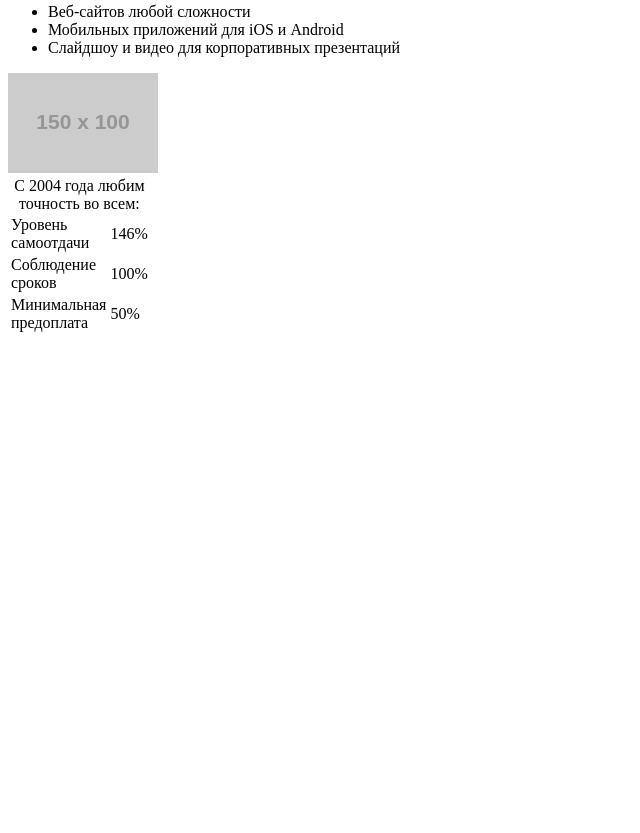
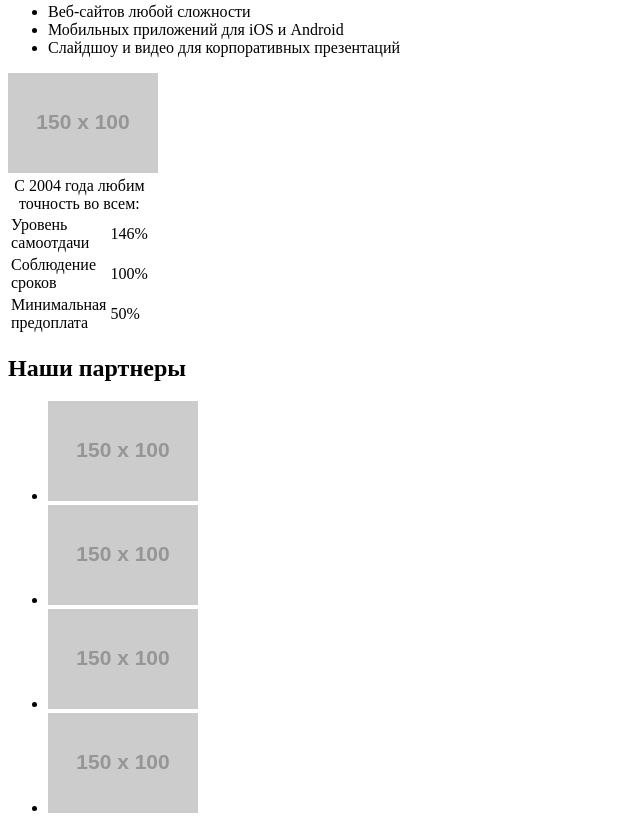
Before and after one commit to iruspro/nerds, a plain HTML site: page index.html in a window 1280 px wide. Shown: the part 1435-2268 px from the top of the page, without its empty margins (0-640 px from the left). Before the commit the page ends 1778 px from the top, so only its background shows below. Drawn offline with Linux system fonts and the light colour scheme; placeholder pictures from the web are drawn by us.

Commit message:
Добавлена разметка секции 'Наши партнеры'

```diff
--- a/index.html
+++ b/index.html
@@ -156,6 +156,26 @@
     </table>
   </section>
 
+  <section>
+    <h2>Наши партнеры</h2>
+    <ul>
+      <li>
+        <a href="https://htmlacademy.ru/intensive/htmlcss" target="_blank">
+          <img src="https://via.placeholder.com/150x100" alt="">
+        </a>
+      </li>
+      <li>
+        <img src="https://via.placeholder.com/150x100" alt="">
+      </li>
+      <li>
+        <img src="https://via.placeholder.com/150x100" alt="">
+      </li>
+      <li>
+        <img src="https://via.placeholder.com/150x100" alt="">
+      </li>
+    </ul>
+  </section>
+
 </main>
 
 <footer>
```
